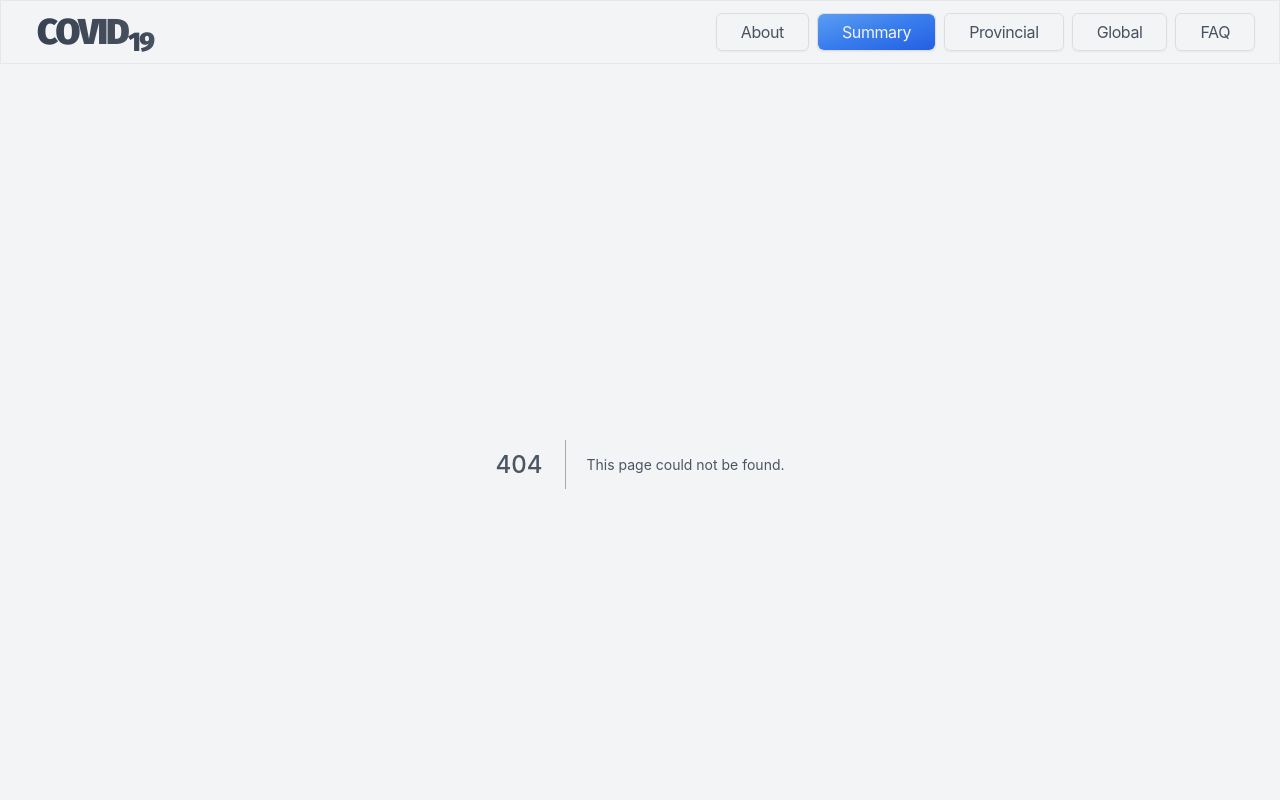
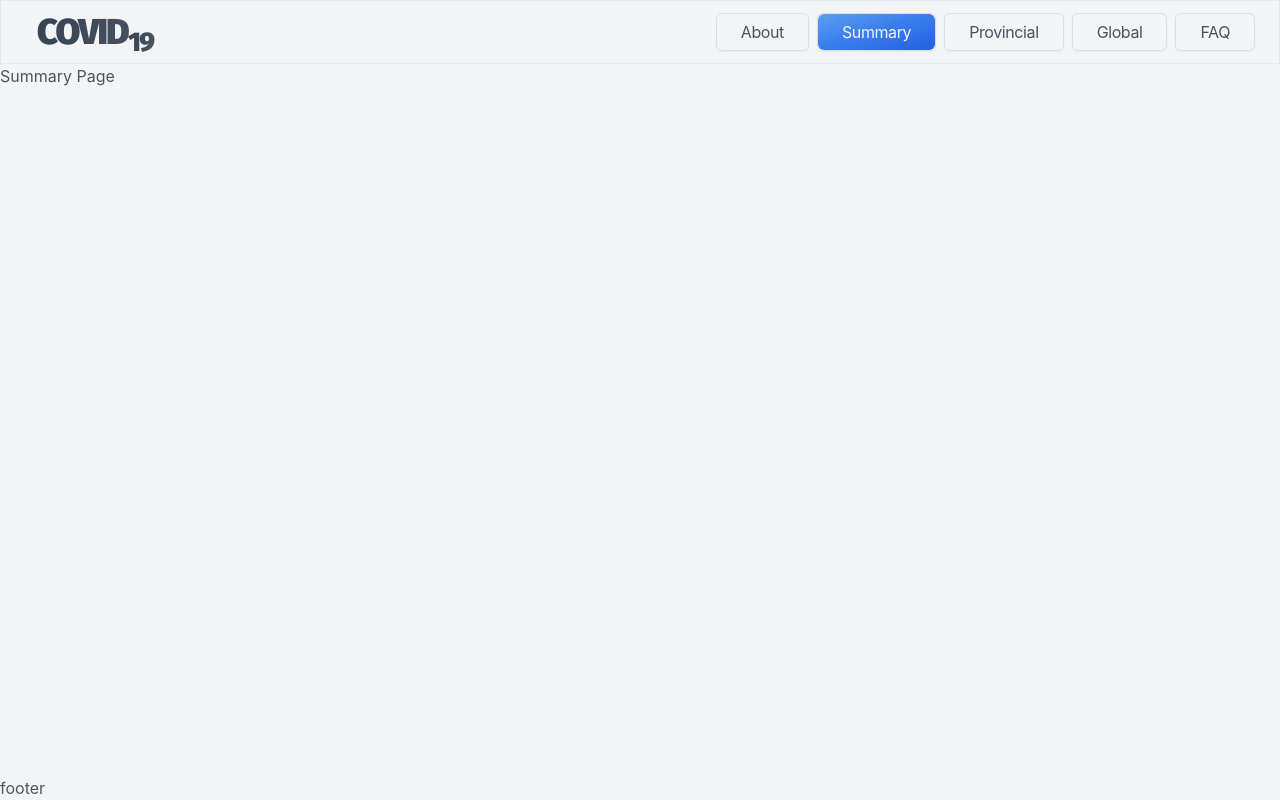
Before and after one commit to mfundoshabalala/covid-tracker, a Next.js app: page /summary in a window 1280 px wide. Before the commit this address had no page. Built offline with nearby package versions, Linux system fonts and the light colour scheme.

Commit message:
summary page init commit

```diff
--- /dev/null
+++ b/pages/summary.tsx
@@ -0,0 +1,11 @@
+import { NextPage } from 'next';
+
+const Summary: NextPage = () => (
+	<>
+		<div>
+			<h1>Summary Page</h1>
+		</div>
+	</>
+);
+
+export default Summary;
```
